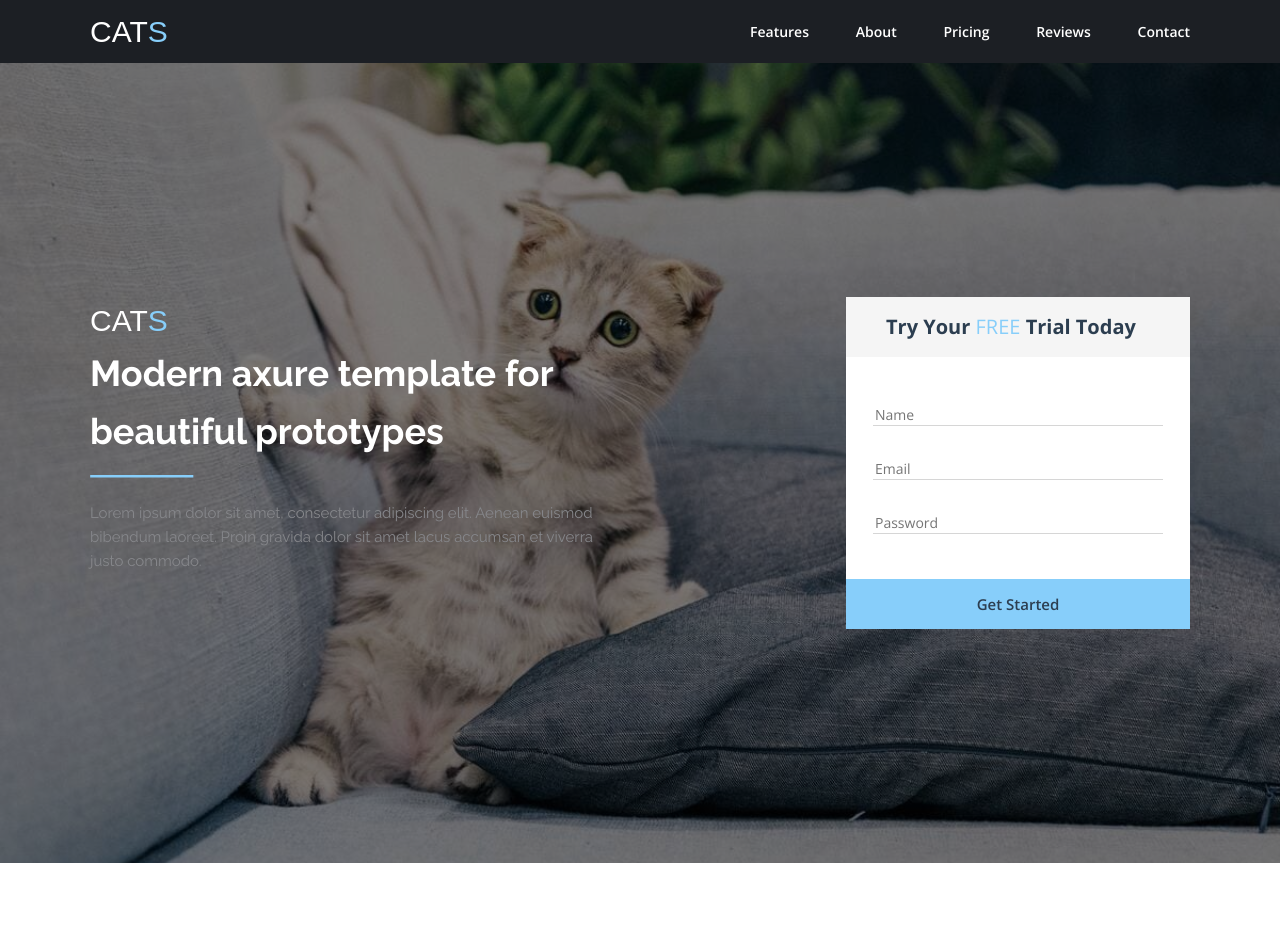
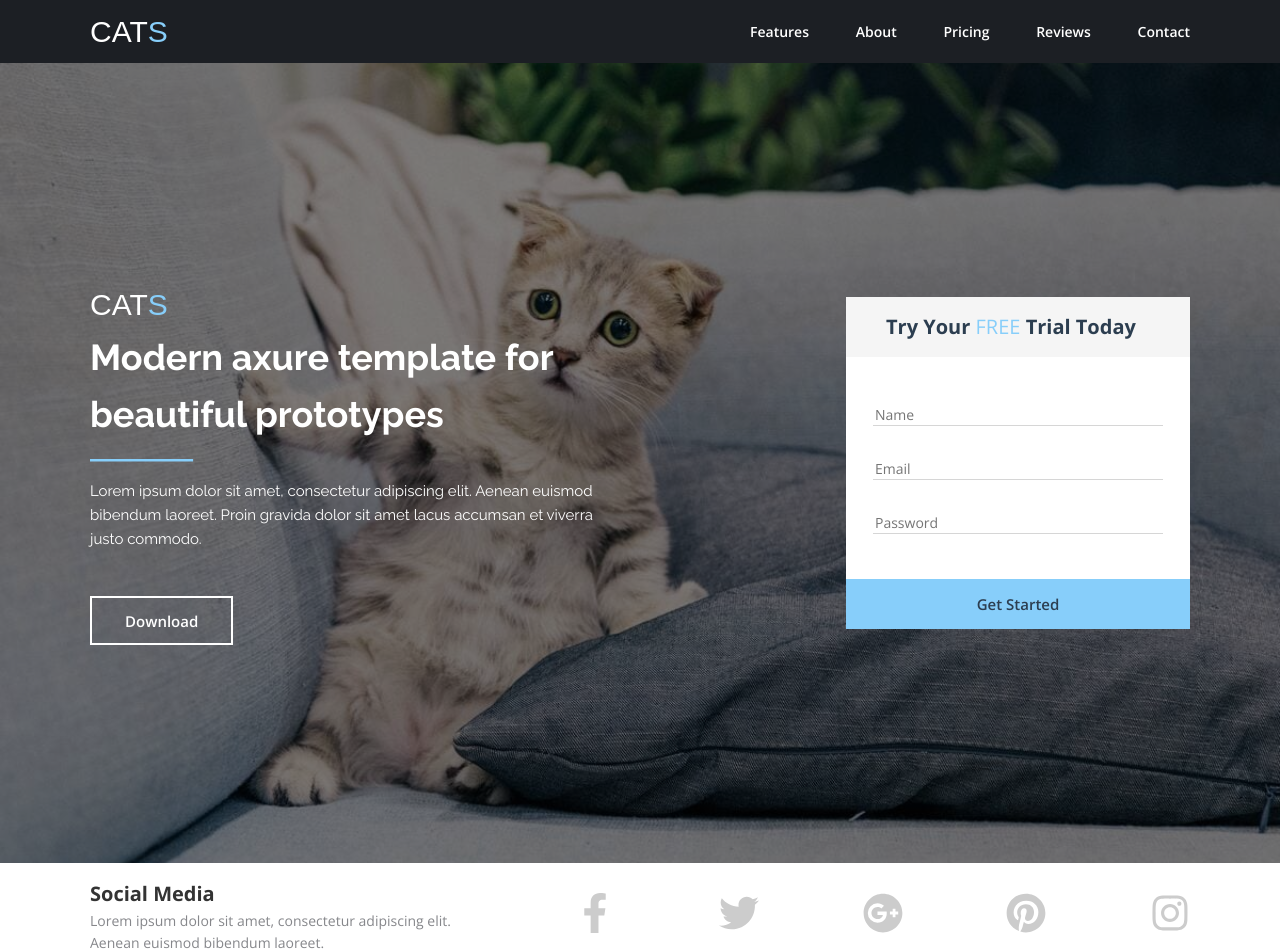
Before and after one commit to primula-mi/vue-landing-page-first, a Vue app: page / in a window 1280 px wide. Shown: the top 952 px of the page. Before the commit the page ends 863 px from the top, so only its background shows below. Built offline with nearby package versions, Linux system fonts and the light colour scheme.

Commit message:
Added social media page

```diff
--- a/src/App.vue
+++ b/src/App.vue
@@ -2,7 +2,11 @@
 import HeaderItem from "@/components/HeaderItem.vue";
 import Logo from "@/components/LogoItem.vue";
 import DescriptionItem from "@/components/DescriptionItem.vue";
+import TransparentButton from "@/components/TransparentButton.vue";
 import FormMainPage from "@/components/FormMainPage.vue";
+import SubtitleItem from "@/components/SubtitleItem.vue";
+import ParagraphItem from "@/components/ParagraphItem.vue";
+import SocialMedia from "@/components/SocialMedia.vue";
 let descriptions = {
   mainPage: {
     subtitle: {
@@ -16,8 +20,29 @@ let descriptions = {
     paragraph: {
       text: "Lorem ipsum dolor sit amet, consectetur adipiscing elit. Aenean euismod bibendum laoreet. Proin gravida dolor sit amet lacus accumsan et viverra justo commodo.",
       style: {
+        color: "#fff",
         size: 16,
         fontFamily: "Raleway",
+      },
+    },
+    transparentButton: {
+      buttonText: "Download",
+    },
+  },
+  socialMedia: {
+    subtitle: {
+      text: "Social Media",
+      style: {
+        color: "#333333",
+        fontSize: 20,
+        fontFamily: "Open Sans",
+      },
+    },
+    paragraph: {
+      text: "Lorem ipsum dolor sit amet, consectetur adipiscing elit. Aenean euismod bibendum laoreet.",
+      style: {
+        fontSize: 14,
+        fontFamily: "Open Sans",
       },
     },
   },
@@ -29,14 +54,39 @@ let descriptions = {
   <main>
     <section class="main-page">
       <div class="container">
-        <div class="description">
+        <div class="main-page__description">
           <Logo />
           <DescriptionItem
             :subtitle="descriptions.mainPage.subtitle"
             :paragraph="descriptions.mainPage.paragraph"
           />
+          <TransparentButton
+            :buttonText="descriptions.mainPage.transparentButton.buttonText"
+          />
         </div>
         <FormMainPage />
+      </div>
+    </section>
+    <section class="social-media">
+      <div class="container">
+        <div class="social-media__description">
+          <SubtitleItem
+            :subtitle="descriptions.socialMedia.subtitle.text"
+            :style="{
+              color: `${descriptions.socialMedia.subtitle.style.color}`,
+              fontSize: `${descriptions.socialMedia.subtitle.style.fontSize}px`,
+              fontFamily: `${descriptions.socialMedia.subtitle.style.fontFamily}, Arial, sans-serif`,
+            }"
+          />
+          <ParagraphItem
+            :paragraph="descriptions.socialMedia.paragraph.text"
+            :style="{
+              fontSize: `${descriptions.socialMedia.paragraph.style.fontSize}px`,
+              fontFamily: `${descriptions.socialMedia.paragraph.style.fontFamily}, Arial, sans-serif`,
+            }"
+          />
+        </div>
+        <SocialMedia />
       </div>
     </section>
   </main>
@@ -52,8 +102,25 @@ let descriptions = {
   background: #7c7c7c url(@/assets/img/banner-main.jpg) no-repeat center/cover;
   background-blend-mode: multiply;
 }
-.description {
+.main-page__description {
   width: 60%;
+  display: flex;
+  flex-direction: column;
+  align-items: flex-start;
   margin-right: 9em;
 }
+.transparent-btn {
+  margin-top: 3em;
+}
+.social-media {
+  display: flex;
+  flex-direction: row;
+  justify-content: center;
+  align-items: center;
+  /* height: 10vh; */
+}
+.social-media__description {
+  width: 40%;
+  margin: 1em 0;
+}
 </style>
--- a/src/assets/main.css
+++ b/src/assets/main.css
@@ -18,8 +18,12 @@ a {
 }
 ul {
   list-style: none;
+  padding: 0;
+  margin: 0;
 }
 .container {
   max-width: 1100px;
+  width: 100%;
   display: flex;
+  align-items: center;
 }
--- /dev/null
+++ b/src/components/SocialMedia.vue
@@ -0,0 +1,76 @@
+<template>
+  <div class="social-media-icon">
+    <ul class="social-media-icon__list">
+      <li class="social-media-icon__item">
+        <a class="social-media__link" href="#">
+          <svg xmlns="http://www.w3.org/2000/svg" viewBox="0 0 320 512">
+            <!--! Font Awesome Pro 6.2.0 by @fontawesome - https://fontawesome.com License - https://fontawesome.com/license (Commercial License) Copyright 2022 Fonticons, Inc. -->
+            <path
+              d="M279.14 288l14.22-92.66h-88.91v-60.13c0-25.35 12.42-50.06 52.24-50.06h40.42V6.26S260.43 0 225.36 0c-73.22 0-121.08 44.38-121.08 124.72v70.62H22.89V288h81.39v224h100.17V288z"
+            />
+          </svg>
+        </a>
+      </li>
+      <li class="social-media__item">
+        <a class="social-media__link" href="#">
+          <svg xmlns="http://www.w3.org/2000/svg" viewBox="0 0 512 512">
+            <!--! Font Awesome Pro 6.2.0 by @fontawesome - https://fontawesome.com License - https://fontawesome.com/license (Commercial License) Copyright 2022 Fonticons, Inc. -->
+            <path
+              d="M459.37 151.716c.325 4.548.325 9.097.325 13.645 0 138.72-105.583 298.558-298.558 298.558-59.452 0-114.68-17.219-161.137-47.106 8.447.974 16.568 1.299 25.34 1.299 49.055 0 94.213-16.568 130.274-44.832-46.132-.975-84.792-31.188-98.112-72.772 6.498.974 12.995 1.624 19.818 1.624 9.421 0 18.843-1.3 27.614-3.573-48.081-9.747-84.143-51.98-84.143-102.985v-1.299c13.969 7.797 30.214 12.67 47.431 13.319-28.264-18.843-46.781-51.005-46.781-87.391 0-19.492 5.197-37.36 14.294-52.954 51.655 63.675 129.3 105.258 216.365 109.807-1.624-7.797-2.599-15.918-2.599-24.04 0-57.828 46.782-104.934 104.934-104.934 30.213 0 57.502 12.67 76.67 33.137 23.715-4.548 46.456-13.32 66.599-25.34-7.798 24.366-24.366 44.833-46.132 57.827 21.117-2.273 41.584-8.122 60.426-16.243-14.292 20.791-32.161 39.308-52.628 54.253z"
+            />
+          </svg>
+        </a>
+      </li>
+      <li class="social-media__item">
+        <a class="social-media__link" href="#">
+          <svg xmlns="http://www.w3.org/2000/svg" viewBox="0 0 512 512">
+            <!--! Font Awesome Pro 6.2.0 by @fontawesome - https://fontawesome.com License - https://fontawesome.com/license (Commercial License) Copyright 2022 Fonticons, Inc. -->
+            <path
+              d="M256,8C119.1,8,8,119.1,8,256S119.1,504,256,504,504,392.9,504,256,392.9,8,256,8ZM185.3,380a124,124,0,0,1,0-248c31.3,0,60.1,11,83,32.3l-33.6,32.6c-13.2-12.9-31.3-19.1-49.4-19.1-42.9,0-77.2,35.5-77.2,78.1S142.3,334,185.3,334c32.6,0,64.9-19.1,70.1-53.3H185.3V238.1H302.2a109.2,109.2,0,0,1,1.9,20.7c0,70.8-47.5,121.2-118.8,121.2ZM415.5,273.8v35.5H380V273.8H344.5V238.3H380V202.8h35.5v35.5h35.2v35.5Z"
+            />
+          </svg>
+        </a>
+      </li>
+      <li class="social-media__item">
+        <a class="social-media__link" href="#">
+          <svg xmlns="http://www.w3.org/2000/svg" viewBox="0 0 496 512">
+            <!--! Font Awesome Pro 6.2.0 by @fontawesome - https://fontawesome.com License - https://fontawesome.com/license (Commercial License) Copyright 2022 Fonticons, Inc. -->
+            <path
+              d="M496 256c0 137-111 248-248 248-25.6 0-50.2-3.9-73.4-11.1 10.1-16.5 25.2-43.5 30.8-65 3-11.6 15.4-59 15.4-59 8.1 15.4 31.7 28.5 56.8 28.5 74.8 0 128.7-68.8 128.7-154.3 0-81.9-66.9-143.2-152.9-143.2-107 0-163.9 71.8-163.9 150.1 0 36.4 19.4 81.7 50.3 96.1 4.7 2.2 7.2 1.2 8.3-3.3.8-3.4 5-20.3 6.9-28.1.6-2.5.3-4.7-1.7-7.1-10.1-12.5-18.3-35.3-18.3-56.6 0-54.7 41.4-107.6 112-107.6 60.9 0 103.6 41.5 103.6 100.9 0 67.1-33.9 113.6-78 113.6-24.3 0-42.6-20.1-36.7-44.8 7-29.5 20.5-61.3 20.5-82.6 0-19-10.2-34.9-31.4-34.9-24.9 0-44.9 25.7-44.9 60.2 0 22 7.4 36.8 7.4 36.8s-24.5 103.8-29 123.2c-5 21.4-3 51.6-.9 71.2C65.4 450.9 0 361.1 0 256 0 119 111 8 248 8s248 111 248 248z"
+            />
+          </svg>
+        </a>
+      </li>
+      <li class="social-media__item">
+        <a class="social-media__link" href="#">
+          <svg xmlns="http://www.w3.org/2000/svg" viewBox="0 0 448 512">
+            <!--! Font Awesome Pro 6.2.0 by @fontawesome - https://fontawesome.com License - https://fontawesome.com/license (Commercial License) Copyright 2022 Fonticons, Inc. -->
+            <path
+              d="M224.1 141c-63.6 0-114.9 51.3-114.9 114.9s51.3 114.9 114.9 114.9S339 319.5 339 255.9 287.7 141 224.1 141zm0 189.6c-41.1 0-74.7-33.5-74.7-74.7s33.5-74.7 74.7-74.7 74.7 33.5 74.7 74.7-33.6 74.7-74.7 74.7zm146.4-194.3c0 14.9-12 26.8-26.8 26.8-14.9 0-26.8-12-26.8-26.8s12-26.8 26.8-26.8 26.8 12 26.8 26.8zm76.1 27.2c-1.7-35.9-9.9-67.7-36.2-93.9-26.2-26.2-58-34.4-93.9-36.2-37-2.1-147.9-2.1-184.9 0-35.8 1.7-67.6 9.9-93.9 36.1s-34.4 58-36.2 93.9c-2.1 37-2.1 147.9 0 184.9 1.7 35.9 9.9 67.7 36.2 93.9s58 34.4 93.9 36.2c37 2.1 147.9 2.1 184.9 0 35.9-1.7 67.7-9.9 93.9-36.2 26.2-26.2 34.4-58 36.2-93.9 2.1-37 2.1-147.8 0-184.8zM398.8 388c-7.8 19.6-22.9 34.7-42.6 42.6-29.5 11.7-99.5 9-132.1 9s-102.7 2.6-132.1-9c-19.6-7.8-34.7-22.9-42.6-42.6-11.7-29.5-9-99.5-9-132.1s-2.6-102.7 9-132.1c7.8-19.6 22.9-34.7 42.6-42.6 29.5-11.7 99.5-9 132.1-9s102.7-2.6 132.1 9c19.6 7.8 34.7 22.9 42.6 42.6 11.7 29.5 9 99.5 9 132.1s2.7 102.7-9 132.1z"
+            />
+          </svg>
+        </a>
+      </li>
+    </ul>
+  </div>
+</template>
+
+<style scoped>
+svg {
+  fill: #ccc;
+  width: 40px;
+  height: 40px;
+}
+.social-media-icon {
+  width: 60%;
+  display: flex;
+  align-items: center;
+  margin-left: 5em;
+}
+.social-media-icon__list {
+  width: 100%;
+  display: flex;
+  align-items: center;
+  justify-content: space-between;
+}
+</style>
```
